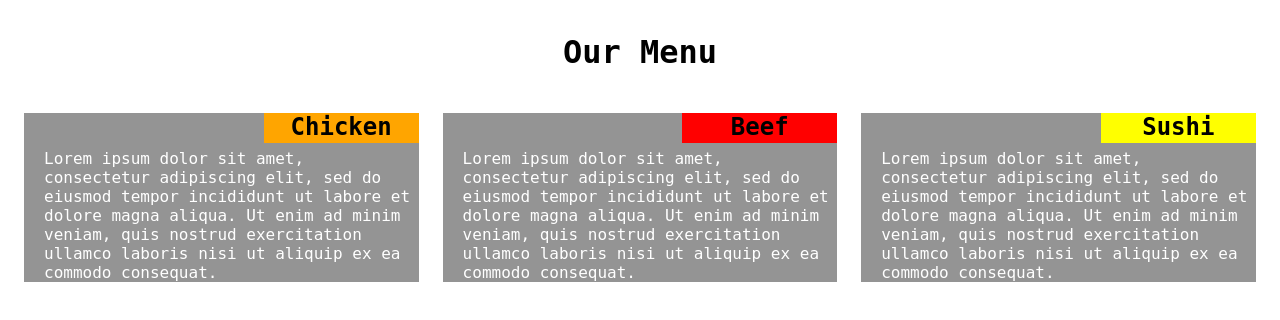
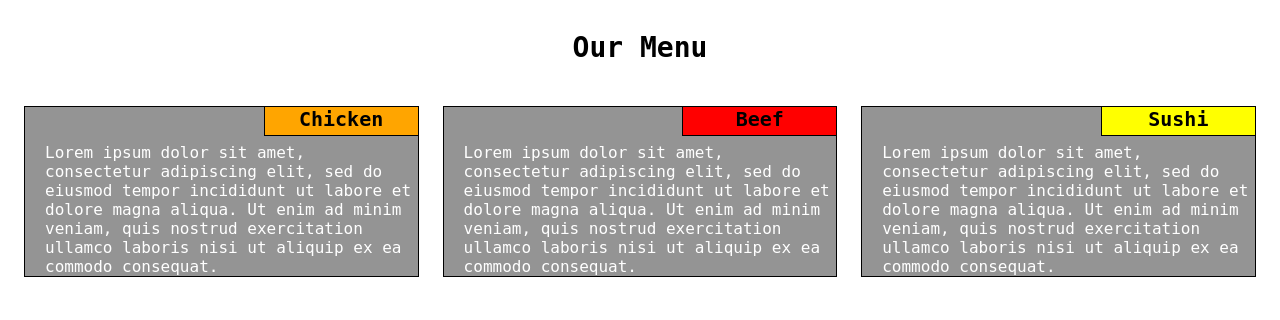
Before and after one commit to evemoby/module2_solution, a plain HTML site: page index.html in a window 1280 px wide. Drawn offline with Linux system fonts and the light colour scheme.

Commit message:
added borders and font size addjusment

```diff
--- a/css/styles.css
+++ b/css/styles.css
@@ -12,6 +12,7 @@
 
   h1 {
     margin-bottom: 30px;
+    font-size: 1.75em;
     text-align: center;
   }
 
@@ -21,16 +22,18 @@
     margin: 12px;
     padding: 36px 0 0 20px;
     color: white;
+    border: 1px solid black;
   }
 
   .section-title {
       position: absolute;
       width: 155px;
       height: 30px;
-      top: 0;
-      right: 0;
+      top: -1px;
+      right: -1px;
+      border: 1px solid black;
       text-align: center;
-      font-size: 1.5em;
+      font-size: 1.25em;
       font-weight: bold;
   }
 
```
